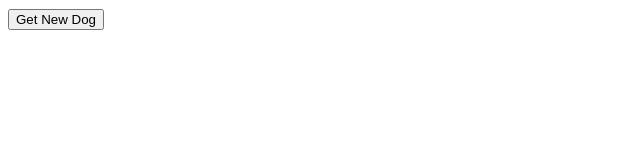
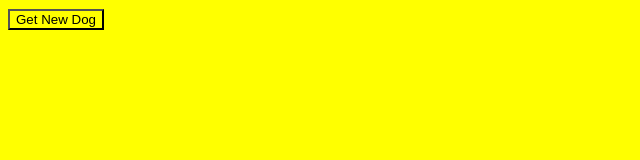
Before and after one commit to Ayan-M-Dev/Learning-Javascript, a plain HTML site: page Learning-Javascript/api/dogRandom/index.html in a window 1280 px wide. Shown: the whole page, without its empty margins (0-640 px from the left). Drawn offline with Linux system fonts and the light colour scheme; files that its build step writes are made by us from their sources.

Commit message:
Update style.css

```diff
--- a/Learning-Javascript/style.css
+++ b/Learning-Javascript/style.css
@@ -2,3 +2,6 @@ html, body {
   font-family: 'Inter', sans-serif;
   font-family: 'Lato', sans-serif;
 }
+* {
+  background-color: yellow;
+}
```
